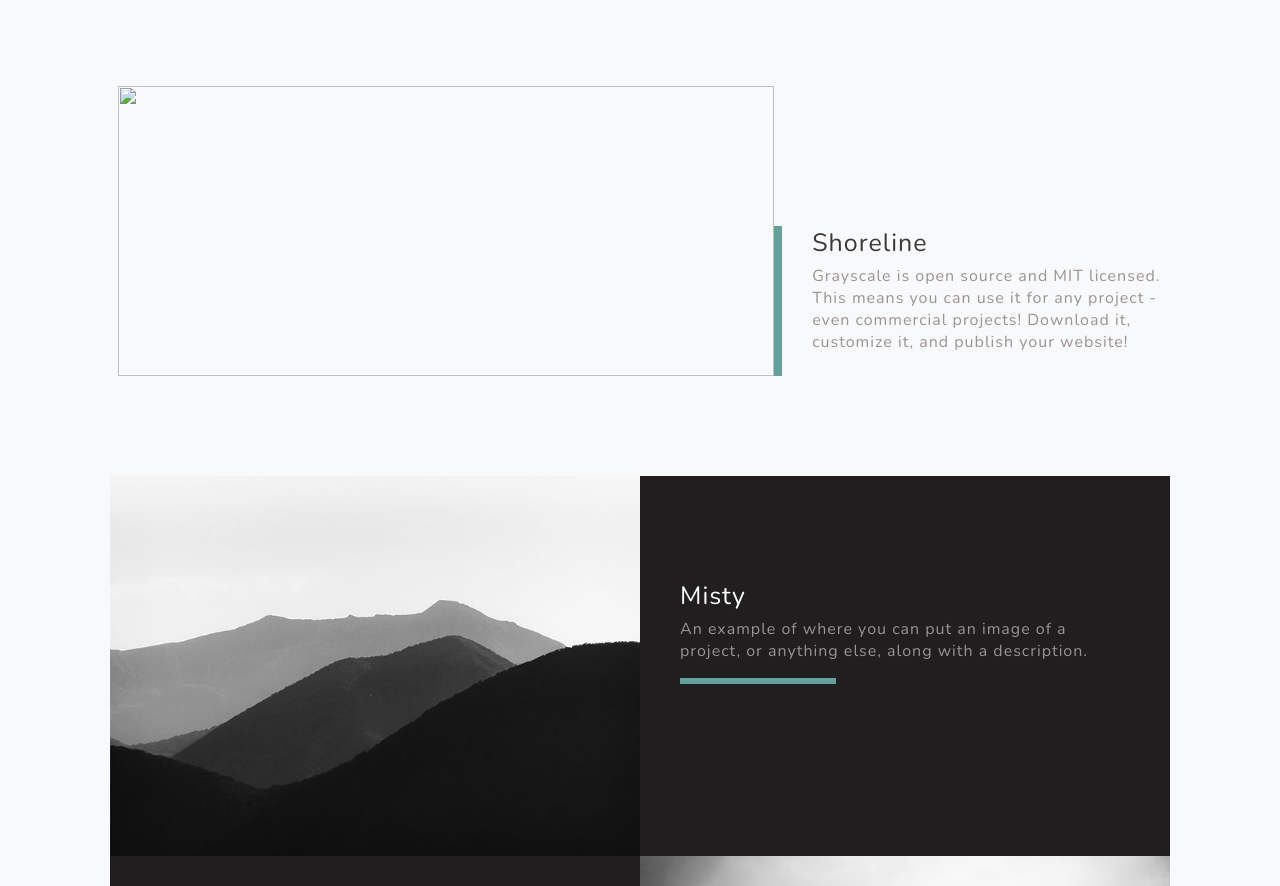
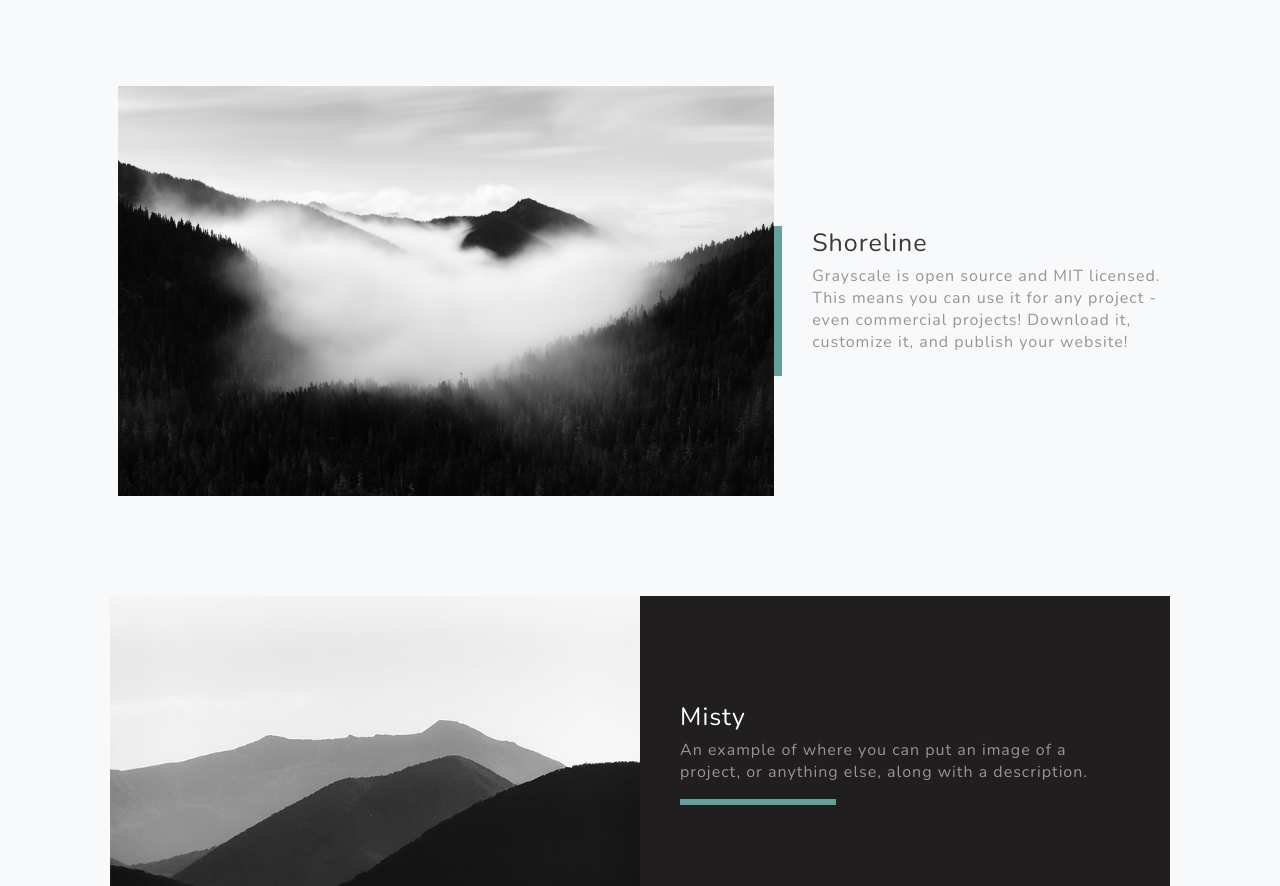
Before and after one commit to JessK84/GRAYSCALE, a plain HTML site: page Index.html in a window 1280 px wide. Shown: the part 1284-2170 px from the top of the page. Drawn offline with nearby package versions, Linux system fonts and the light colour scheme.

Commit message:
arreglé imagen que había desaparecido

```diff
--- a/Index.html
+++ b/Index.html
@@ -43,7 +43,7 @@
 
 <section class="thrird-section" id="projets">
     <div class="shoreline">
-        <img class="img-projets" src="/Landing/startbootstrap-grayscale-gh-pages/img/bg-masthead.jpg" alt="">
+        <img class="img-projets" src="startbootstrap-grayscale-gh-pages/img/bg-masthead.jpg" alt="">
         <div class="text-shoreline">
             <h4 class="title-projets" id="title-two">Shoreline</h4>
             <p class="subtitle-two">Grayscale is open source and MIT licensed. This means you can use it for any project - even commercial projects! Download it, customize it, and publish your website!</p>
```
